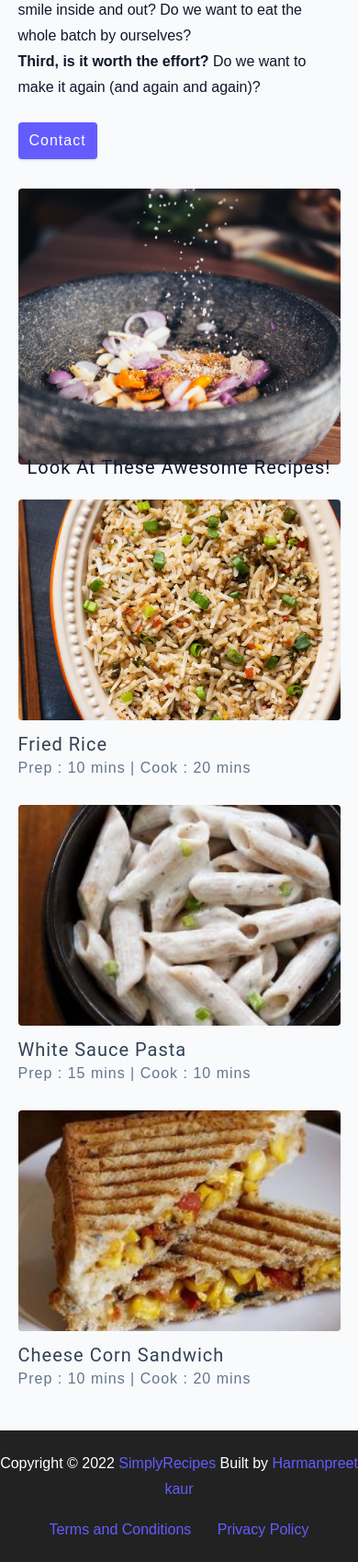
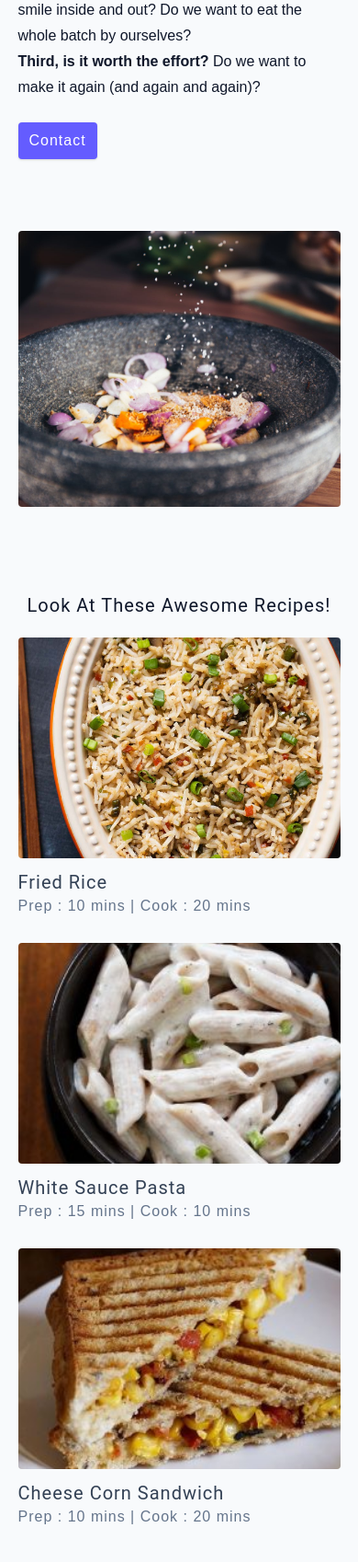
Before and after one commit to GaganBTS/Simply-recipes, a Django app: page /about in a window 390 px wide. Shown: the part 803-2501 px from the top of the page at 92% size. Run offline with Django 4.2, Linux system fonts and the light colour scheme; some libraries are stand-ins or nearby versions.

Commit message:
Update main.css

```diff
--- a/SimplyRecipes/static/main.css
+++ b/SimplyRecipes/static/main.css
@@ -826,7 +826,7 @@ Recipe Template
 @media only screen and (min-width:150px) and (max-width:768px) {
 
   .about-page{
-  height:1150px !important;
+  height:1300px !important;
   }
 
 }
```
